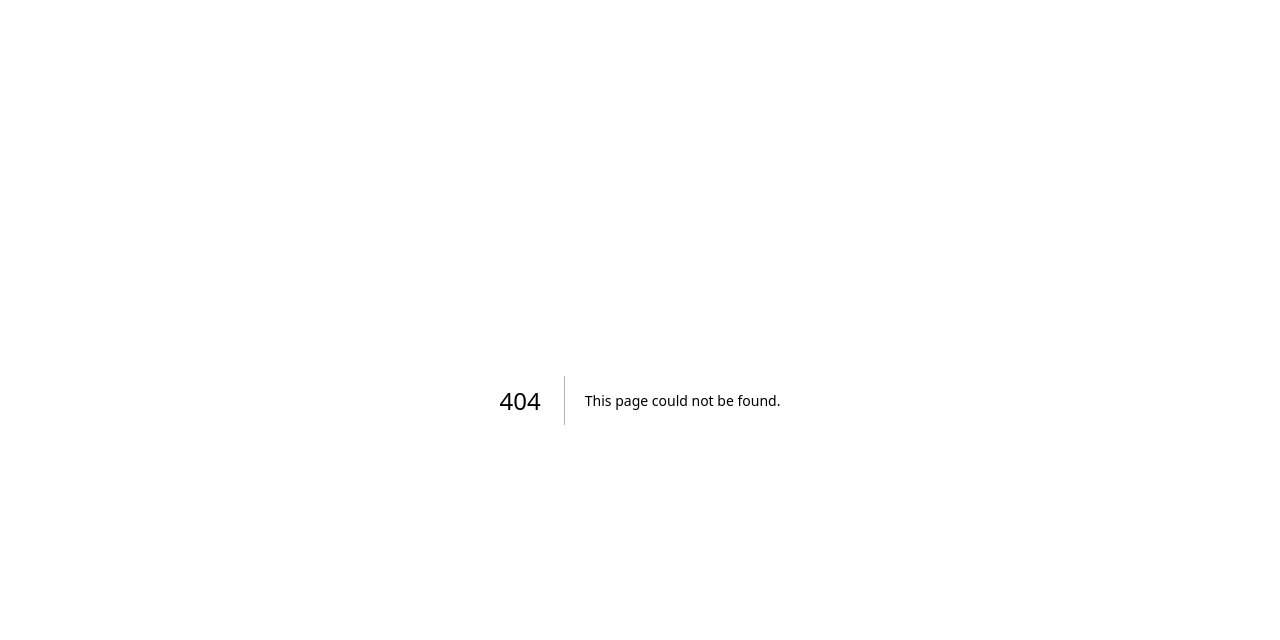
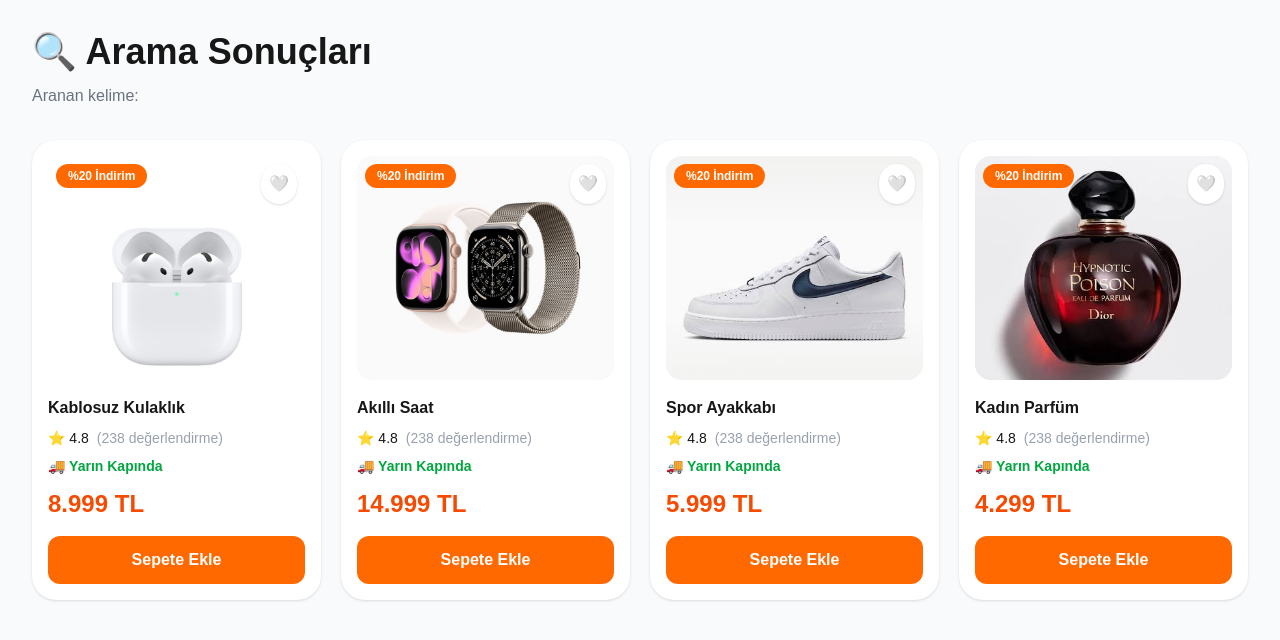
Before and after one commit to cesurcodes/buldum, a Next.js app: page /search in a window 1280 px wide. Before the commit this address had no page. Shown: the top 640 px of the page. Built offline with nearby package versions, Linux system fonts and the light colour scheme.

Commit message:
v0.7 - Arama sayfası eklendi

```diff
--- a/app/products/[name]/page.tsx
+++ b/app/products/[name]/page.tsx
@@ -1,33 +1,78 @@
-"use client";
+import Image from "next/image";
+
 type ProductPageProps = {
-  params: {
+  params: Promise<{
     name: string;
-  };
+  }>;
 };
 
-export default function ProductPage({ params }: ProductPageProps) {
-  const productName = decodeURIComponent(params.name || "")
-    .replaceAll("-", " ")
-    .replace(/\b\w/g, (char) => char.toUpperCase());
+const products = {
+  "kablosuz-kulaklik": {
+    name: "Kablosuz Kulaklık",
+    price: "8.999 TL",
+    image: "/products/kulaklik.jpg",
+    description: "Yüksek ses kalitesi ve uzun pil ömrü sunan kablosuz kulaklık.",
+    rating: "4.8",
+  },
+  "akilli-saat": {
+    name: "Akıllı Saat",
+    price: "14.999 TL",
+    image: "/products/saat.jpg",
+    description: "Nabız ölçümü, uyku takibi ve spor modları olan akıllı saat.",
+    rating: "4.9",
+  },
+  "spor-ayakkabi": {
+    name: "Spor Ayakkabı",
+    price: "5.999 TL",
+    image: "/products/ayakkabi.jpg",
+    description: "Günlük kullanım ve spor için rahat, hafif ayakkabı.",
+    rating: "4.7",
+  },
+  "kadin-parfum": {
+    name: "Kadın Parfüm",
+    price: "4.299 TL",
+    image: "/products/parfum.jpg",
+    description: "Kalıcı ve ferah kokusuyla etkileyici bir parfüm.",
+    rating: "4.8",
+  },
+};
+
+export default async function ProductPage({ params }: ProductPageProps) {
+  const { name } = await params;
+  const product = products[name as keyof typeof products];
+
+  if (!product) {
+    return (
+      <main className="flex min-h-screen items-center justify-center">
+        <h1 className="text-3xl font-bold">Ürün bulunamadı.</h1>
+      </main>
+    );
+  }
 
   return (
     <main className="min-h-screen bg-gray-100 p-8">
-      <div className="mx-auto max-w-5xl rounded-2xl bg-white p-10 shadow">
-        <h1 className="text-4xl font-black">
-          {productName}
-        </h1>
+      <div className="mx-auto grid max-w-6xl gap-10 rounded-3xl bg-white p-10 shadow lg:grid-cols-2">
+        <div className="relative h-[450px] overflow-hidden rounded-2xl bg-gray-100">
+          <Image
+            src={product.image}
+            alt={product.name}
+            fill
+            sizes="50vw"
+            className="object-cover"
+          />
+        </div>
 
-        <p className="mt-6 text-lg text-gray-600">
-          Bu ürün Buldum güvencesiyle satıştadır.
-        </p>
+        <div>
+          <h1 className="text-4xl font-black">{product.name}</h1>
+          <p className="mt-3 text-lg">⭐ {product.rating} / 5</p>
+          <p className="mt-6 text-gray-600">{product.description}</p>
+          <p className="mt-8 text-4xl font-black text-orange-600">{product.price}</p>
+          <p className="mt-3 font-semibold text-green-600">🚚 Yarın Kapında</p>
 
-        <p className="mt-8 text-3xl font-black text-orange-600">
-          8.999 TL
-        </p>
-
-        <button className="mt-8 rounded-xl bg-orange-500 px-8 py-4 font-bold text-white hover:bg-orange-600">
-          Sepete Ekle
-        </button>
+          <button className="mt-8 rounded-2xl bg-orange-500 px-10 py-4 font-bold text-white hover:bg-orange-600">
+            🛒 Sepete Ekle
+          </button>
+        </div>
       </div>
     </main>
   );
--- /dev/null
+++ b/app/search/page.tsx
@@ -0,0 +1,49 @@
+"use client";
+
+import { useSearchParams } from "next/navigation";
+import ProductCard from "../../components/ProductCard";
+
+const products = [
+  { name: "Kablosuz Kulaklık", price: "8.999 TL", image: "/products/kulaklik.jpg" },
+  { name: "Akıllı Saat", price: "14.999 TL", image: "/products/saat.jpg" },
+  { name: "Spor Ayakkabı", price: "5.999 TL", image: "/products/ayakkabi.jpg" },
+  { name: "Kadın Parfüm", price: "4.299 TL", image: "/products/parfum.jpg" },
+];
+
+export default function SearchPage() {
+  const searchParams = useSearchParams();
+  const query = searchParams.get("q") || "";
+
+  const filteredProducts = products.filter((product) =>
+    product.name.toLowerCase().includes(query.toLowerCase())
+  );
+
+  return (
+    <main className="min-h-screen bg-gray-50 p-8">
+      <div className="mx-auto max-w-7xl">
+        <h1 className="text-4xl font-black">
+          🔍 Arama Sonuçları
+        </h1>
+
+        <p className="mt-3 text-gray-500">
+          Aranan kelime: <strong>{query}</strong>
+        </p>
+
+        {filteredProducts.length === 0 ? (
+          <p className="mt-8 text-gray-500">Ürün bulunamadı kanka.</p>
+        ) : (
+          <div className="mt-8 grid grid-cols-1 gap-5 md:grid-cols-4">
+            {filteredProducts.map((product) => (
+              <ProductCard
+                key={product.name}
+                name={product.name}
+                price={product.price}
+                image={product.image}
+              />
+            ))}
+          </div>
+        )}
+      </div>
+    </main>
+  );
+}
--- a/components/Header.tsx
+++ b/components/Header.tsx
@@ -1,5 +1,7 @@
 "use client";
 
+import { useState } from "react";
+import { useRouter } from "next/navigation";
 import Link from "next/link";
 import { useCart } from "./CartContext";
 import { useFavorites } from "./FavoritesContext";
@@ -8,35 +10,39 @@
   const { cartCount } = useCart();
   const { favoritesCount } = useFavorites();
 
+  const [search, setSearch] = useState("");
+  const router = useRouter();
+
+  function handleSearch(e: React.FormEvent) {
+    e.preventDefault();
+
+    if (!search.trim()) return;
+
+    router.push(`/search?q=${encodeURIComponent(search)}`);
+  }
+
   return (
     <header className="sticky top-0 z-50 border-b bg-white shadow-sm">
       <div className="mx-auto flex max-w-7xl items-center justify-between p-5">
-
-        <Link
-          href="/"
-          className="text-3xl font-black text-orange-500"
-        >
+        <Link href="/" className="text-3xl font-black text-orange-500">
           BULDUM
         </Link>
 
-        <input
-          type="text"
-          placeholder="Bugün ne arıyorsun?"
-          className="w-[450px] rounded-full border px-5 py-3 outline-none focus:border-orange-500"
-        />
+        <form onSubmit={handleSearch}>
+          <input
+            type="text"
+            value={search}
+            onChange={(e) => setSearch(e.target.value)}
+            placeholder="Bugün ne arıyorsun?"
+            className="w-[450px] rounded-full border px-5 py-3 outline-none focus:border-orange-500"
+          />
+        </form>
 
         <div className="flex items-center gap-6 font-semibold">
+          <button className="hover:text-orange-500">👤 Giriş Yap</button>
 
-          <button className="hover:text-orange-500">
-            👤 Giriş Yap
-          </button>
-
-          <Link
-            href="/favorites"
-            className="relative hover:text-orange-500"
-          >
+          <Link href="/favorites" className="relative hover:text-orange-500">
             ❤️ Favoriler
-
             {favoritesCount > 0 && (
               <span className="absolute -top-2 -right-3 flex h-6 w-6 items-center justify-center rounded-full bg-red-500 text-xs font-bold text-white">
                 {favoritesCount}
@@ -44,21 +50,15 @@
             )}
           </Link>
 
-          <Link
-            href="/cart"
-            className="relative hover:text-orange-500"
-          >
+          <Link href="/cart" className="relative hover:text-orange-500">
             🛒 Sepet
-
             {cartCount > 0 && (
               <span className="absolute -top-2 -right-3 flex h-6 w-6 items-center justify-center rounded-full bg-orange-500 text-xs font-bold text-white">
                 {cartCount}
               </span>
             )}
           </Link>
-
         </div>
-
       </div>
     </header>
   );
```
